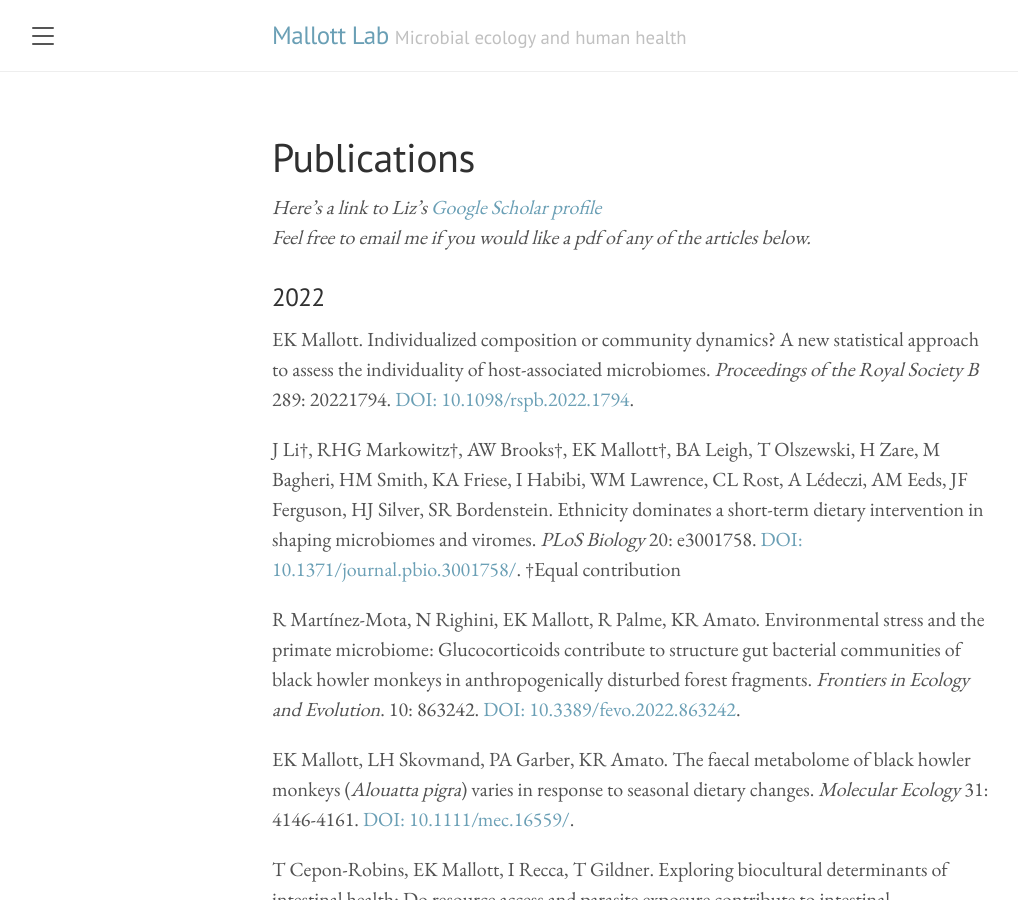
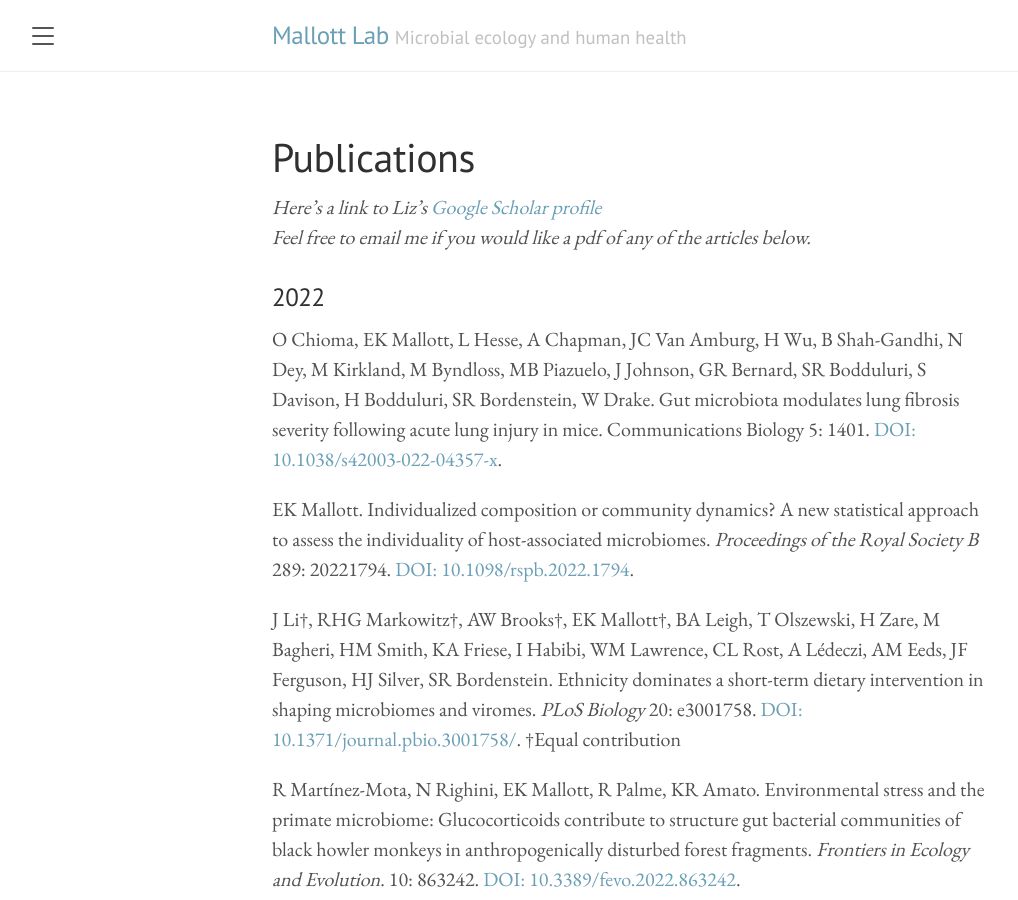
Before and after one commit to Mallott-Lab/Mallott-Lab.github.io, a Jekyll site: the page built from publications.md, in a window 1280 px wide and 900 px high. Shown: the whole window, without its empty margins (8-1026 px from the left). Built offline with Jekyll 4.4.1, drawn with Linux system fonts in a browser that asks for light colours.

Commit message:
update publications

```diff
--- a/publications.md
+++ b/publications.md
@@ -6,6 +6,8 @@ title: Publications
 *Feel free to email me if you would like a pdf of any of the articles below.*
 
 ### 2022
+
+O Chioma, EK Mallott, L Hesse, A Chapman, JC Van Amburg, H Wu, B Shah-Gandhi, N Dey, M Kirkland, M Byndloss, MB Piazuelo, J Johnson, GR Bernard, SR Bodduluri, S Davison, H Bodduluri, SR Bordenstein, W Drake. Gut microbiota modulates lung fibrosis severity following acute lung injury in mice. Communications Biology 5: 1401. [DOI: 10.1038/s42003-022-04357-x](https://doi.org/10.1038/s42003-022-04357-x).
 
 EK Mallott. Individualized composition or community dynamics? A new statistical approach to assess the individuality of host-associated microbiomes. *Proceedings of the Royal Society B* 289: 20221794. [DOI: 10.1098/rspb.2022.1794](https://doi.org/10.1098/rspb.2022.1794).
 
```
Also changed, not shown: 1 other file.
